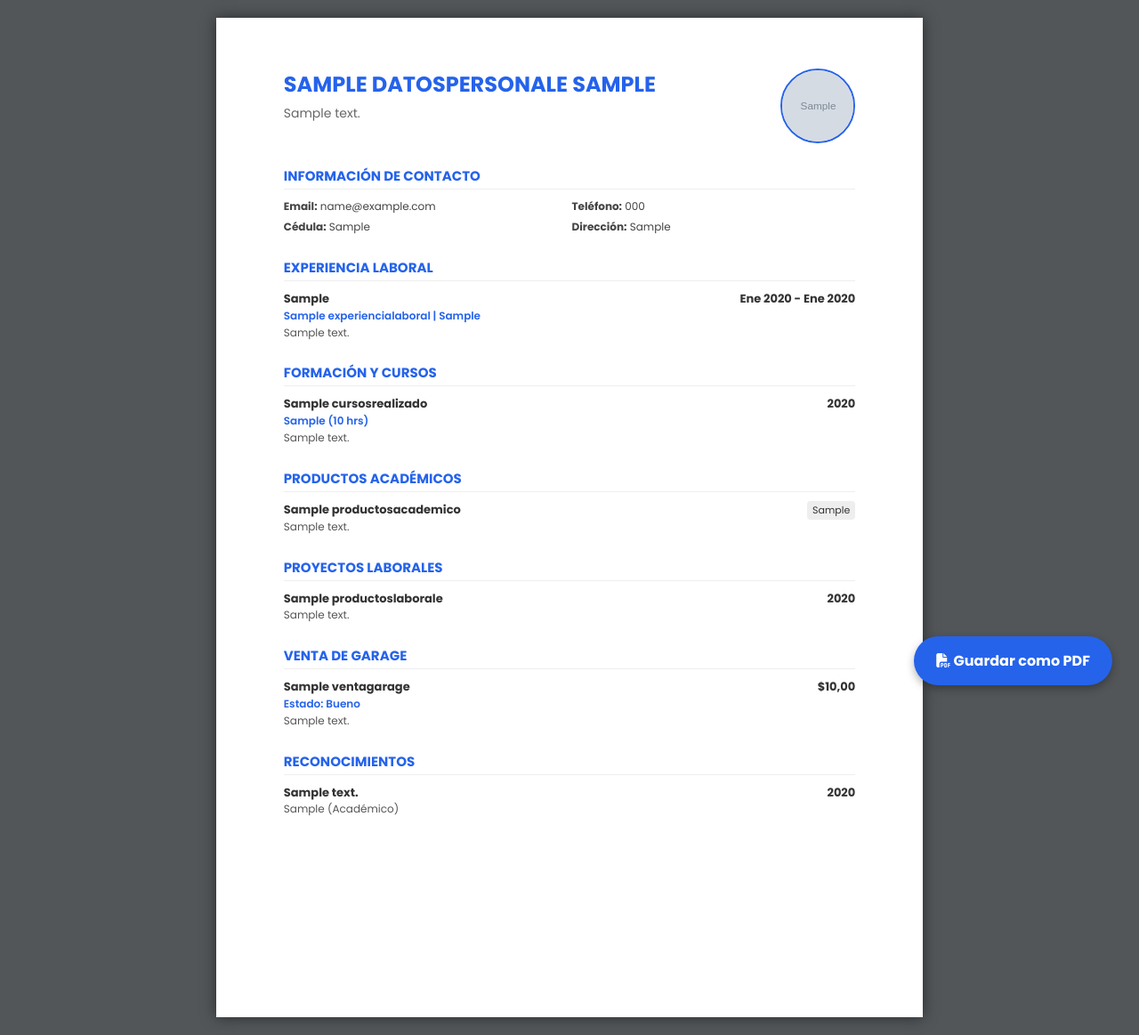
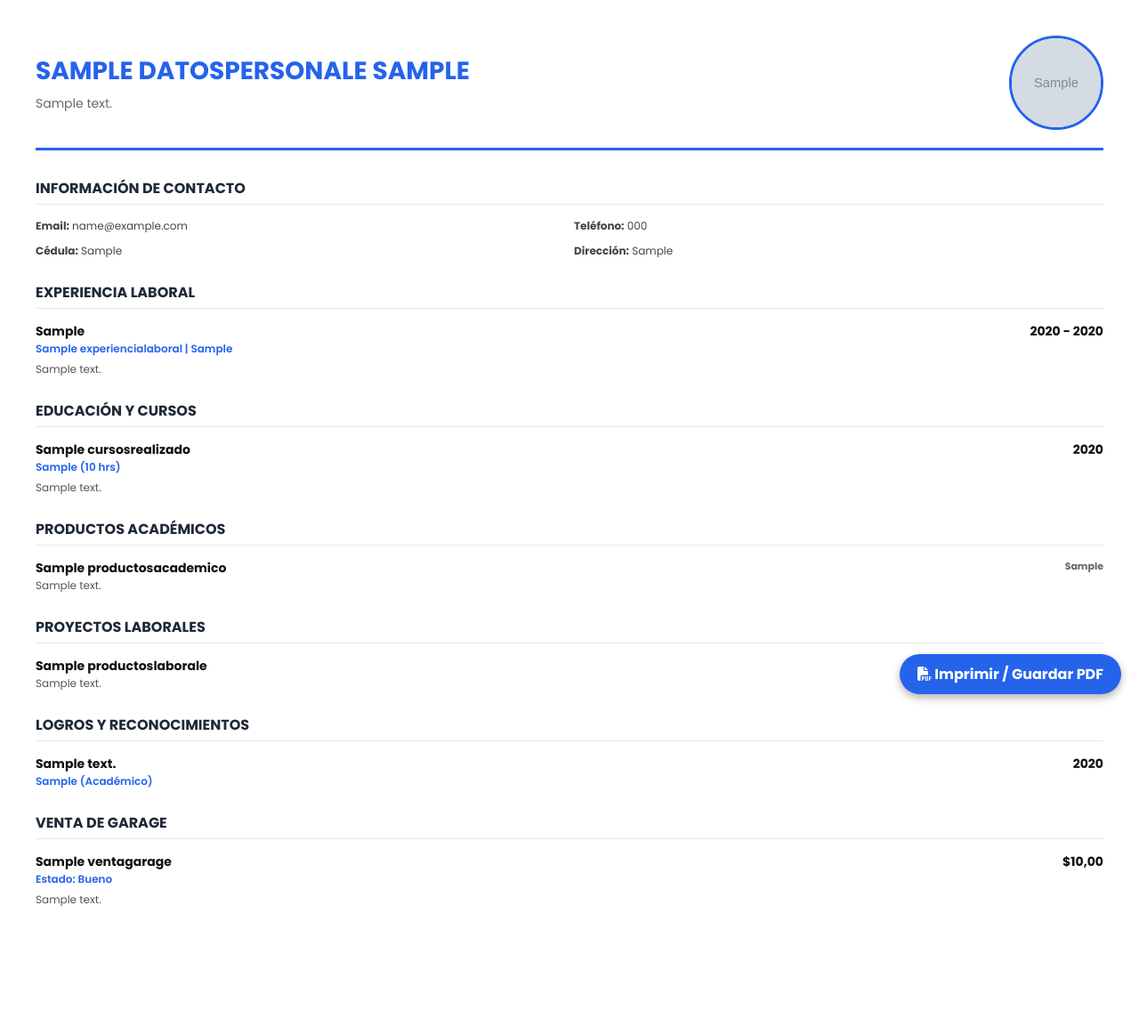
Before and after one commit to alanalava/HOJADEVIDA_ALAN, a Django app: page /cv-completo/ in a window 1280 px wide. Shown: the whole page at 89% size. After the commit the page ends 1018 px from the top, so only its background shows below. Run offline with Django 5.2, Linux system fonts and the light colour scheme; tables that the repository leaves empty hold one stand-in row (values such as "Sample post"); grey boxes marked "Sample" are stand-in pictures.

Commit message:
arreglo PDF 3

```diff
--- a/Perfil/templates/cv_completo.html
+++ b/Perfil/templates/cv_completo.html
@@ -8,95 +8,147 @@
     <link rel="stylesheet" href="https://cdnjs.cloudflare.com/ajax/libs/font-awesome/6.4.0/css/all.min.css">
 
     <style>
+        @page {
+            size: A4;
+            margin: 0;
+        }
         body {
-            background: #525659;
+            background: #ffffff;
             font-family: 'Poppins', sans-serif;
             margin: 0;
-            padding: 20px;
-            display: flex;
-            justify-content: center;
+            padding: 40px;
+            color: #333;
         }
 
-        .page {
-            background: white;
-            width: 21cm;
-            min-height: 29.7cm;
-            padding: 1.5cm 2cm;
-            box-shadow: 0 0 15px rgba(0,0,0,0.5);
-            box-sizing: border-box;
-            position: relative;
+        /* Encabezado */
+        .header {
+            display: flex;
+            justify-content: space-between;
+            align-items: center;
+            border-bottom: 3px solid #2563eb;
+            padding-bottom: 20px;
+            margin-bottom: 30px;
+        }
+        .header-text h1 {
+            margin: 0;
+            color: #2563eb;
+            font-size: 28px;
+            text-transform: uppercase;
+        }
+        .header-text p {
+            margin: 5px 0 0 0;
+            color: #666;
+            font-size: 14px;
         }
 
-        h1 { margin: 0; color: #2563eb; font-size: 24px; text-transform: uppercase; }
-        h2 { margin: 5px 0 20px 0; color: #1f2937; font-size: 16px; font-weight: 400; border-bottom: 2px solid #2563eb; padding-bottom: 10px; }
-
-        h3.section-title {
-            color: #2563eb;
-            font-size: 15px;
-            text-transform: uppercase;
-            border-bottom: 1px solid #eee;
-            margin-top: 25px;
-            margin-bottom: 10px;
-            padding-bottom: 3px;
+        /* Foto de Perfil */
+        .profile-img {
+            width: 100px;
+            height: 100px;
+            border-radius: 50%;
+            border: 3px solid #2563eb;
+            object-fit: cover;
         }
 
-        .item { margin-bottom: 15px; page-break-inside: avoid; }
-        .item-head { display: flex; justify-content: space-between; font-weight: 700; font-size: 13px; color: #333; }
-        .item-sub { color: #2563eb; font-size: 12px; font-weight: 600; margin-bottom: 2px; }
-        .item-desc { font-size: 12px; color: #555; line-height: 1.4; text-align: justify; }
+        /* Secciones */
+        h3.section-title {
+            color: #1f2937;
+            font-size: 16px;
+            text-transform: uppercase;
+            border-bottom: 1px solid #e5e7eb;
+            margin-top: 25px;
+            margin-bottom: 15px;
+            padding-bottom: 5px;
+            font-weight: 700;
+        }
 
-        /* Estilo para las imágenes dentro del PDF */
+        .item {
+            margin-bottom: 20px;
+            page-break-inside: avoid; /* Evita que se corte a la mitad al imprimir */
+        }
+
+        .item-head {
+            display: flex;
+            justify-content: space-between;
+            font-weight: 700;
+            font-size: 14px;
+            color: #111;
+        }
+
+        .item-sub {
+            color: #2563eb;
+            font-size: 12px;
+            font-weight: 600;
+            margin-bottom: 5px;
+        }
+
+        .item-desc {
+            font-size: 12px;
+            color: #555;
+            line-height: 1.5;
+            text-align: justify;
+        }
+
+        /* Imágenes de evidencia */
         .evidence-img {
-            margin-top: 8px;
-            max-width: 150px;
-            max-height: 120px;
-            border: 1px solid #e5e7eb;
+            margin-top: 10px;
+            width: 120px; /* Tamaño fijo para que no rompa el PDF */
+            height: auto;
+            border: 1px solid #ccc;
             padding: 3px;
-            border-radius: 4px;
+            border-radius: 5px;
             display: block;
         }
 
-        .contact-info {
-            display: grid; grid-template-columns: 1fr 1fr; font-size: 12px; gap: 5px; color: #444; margin-bottom: 20px;
+        .contact-grid {
+            display: grid;
+            grid-template-columns: 1fr 1fr;
+            gap: 10px;
+            font-size: 12px;
+            margin-bottom: 20px;
+            color: #444;
         }
 
+        /* Botón solo visible en web, oculto al imprimir */
         .print-btn {
-            position: fixed; bottom: 30px; right: 30px; background: #2563eb; color: white;
-            padding: 15px 25px; border-radius: 50px; text-decoration: none; font-weight: bold;
-            box-shadow: 0 4px 10px rgba(0,0,0,0.3); cursor: pointer; z-index: 999;
+            position: fixed;
+            bottom: 20px;
+            right: 20px;
+            background: #2563eb;
+            color: white;
+            padding: 10px 20px;
+            border-radius: 50px;
+            text-decoration: none;
+            font-weight: bold;
+            box-shadow: 0 4px 10px rgba(0,0,0,0.3);
         }
-        .print-btn:hover { background: #1d4ed8; transform: scale(1.05); }
-
         @media print {
-            body { background: white; padding: 0; }
-            .page { width: 100%; box-shadow: none; margin: 0; padding: 0; }
             .print-btn { display: none; }
-            @page { margin: 1.5cm 2cm; }
+            body { padding: 0 20px; }
         }
     </style>
 </head>
 <body>
 
     <a href="javascript:window.print()" class="print-btn">
-        <i class="fas fa-file-pdf"></i> Guardar como PDF
+        <i class="fas fa-file-pdf"></i> Imprimir / Guardar PDF
     </a>
 
-    <div class="page">
+    <div class="header">
+        <div class="header-text">
+            <h1>{{ perfil.nombres }} {{ perfil.apellidos }}</h1>
+            <p>{{ perfil.descripcionperfil }}</p>
+        </div>
 
-        <div style="display: flex; justify-content: space-between; align-items: flex-start;">
-            <div style="flex: 1;">
-                <h1>{{ perfil.nombres }} {{ perfil.apellidos }}</h1>
-                <div style="color: #666; font-size: 14px; margin-top: 5px;">{{ perfil.descripcionperfil }}</div>
-            </div>
         {% if perfil.fotoperfil %}
-            <img src="{{ perfil.fotoperfil.url }}" style="width: 80px; height: 80px; border-radius: 50%; object-fit: cover; border: 2px solid #2563eb;">
+        <img src="{% if request.is_secure %}https{% else %}http{% endif %}://{{ request.get_host }}{{ perfil.fotoperfil.url }}"
+             class="profile-img" alt="Foto Perfil"
+             onerror="this.style.display='none'">
         {% endif %}
     </div>
 
-        <div style="margin-top: 20px;"></div>
-
     <h3 class="section-title">Información de Contacto</h3>
-        <div class="contact-info">
+    <div class="contact-grid">
         <div><strong>Email:</strong> {{ perfil.email_contacto }}</div>
         <div><strong>Teléfono:</strong> {{ perfil.telefonofijo|default:perfil.telefonoconvencional }}</div>
         <div><strong>Cédula:</strong> {{ perfil.numerocedula }}</div>
@@ -109,10 +161,7 @@
     <div class="item">
         <div class="item-head">
             <span>{{ exp.cargodesempenado }}</span>
-                <span>
-                    {{ exp.fechainiciogestion|date:"M Y" }} -
-                    {% if exp.fechafingestion %}{{ exp.fechafingestion|date:"M Y" }}{% else %}Actualidad{% endif %}
-                </span>
+            <span>{{ exp.fechainiciogestion|date:"Y" }} - {% if exp.fechafingestion %}{{ exp.fechafingestion|date:"Y" }}{% else %}Actual{% endif %}</span>
         </div>
         <div class="item-sub">{{ exp.nombrempresa }} | {{ exp.lugarempresa }}</div>
         <div class="item-desc">{{ exp.descripcionfunciones }}</div>
@@ -121,7 +170,7 @@
     {% endif %}
 
     {% if cursos %}
-        <h3 class="section-title">Formación y Cursos</h3>
+    <h3 class="section-title">Educación y Cursos</h3>
     {% for curso in cursos %}
     <div class="item">
         <div class="item-head">
@@ -132,9 +181,11 @@
         <div class="item-desc">{{ curso.descripcioncurso }}</div>
 
         {% if curso.certificado %}
-                <img src="{{ curso.certificado.url }}" class="evidence-img" alt="Certificado">
+            <img src="{% if request.is_secure %}https{% else %}http{% endif %}://{{ request.get_host }}{{ curso.certificado.url }}"
+                 class="evidence-img">
         {% elif curso.imagen %}
-                <img src="{{ curso.imagen.url }}" class="evidence-img" alt="Imagen Curso">
+            <img src="{% if request.is_secure %}https{% else %}http{% endif %}://{{ request.get_host }}{{ curso.imagen.url }}"
+                 class="evidence-img">
         {% endif %}
     </div>
     {% endfor %}
@@ -146,14 +197,13 @@
     <div class="item">
         <div class="item-head">
             <span>{{ item.nombrerecurso }}</span>
-                <span style="font-weight: normal; font-size: 11px; background: #eee; padding: 2px 6px; border-radius: 4px;">{{ item.clasificador }}</span>
+            <span style="font-size:11px; color:#666;">{{ item.clasificador }}</span>
         </div>
         <div class="item-desc">{{ item.descripcion }}</div>
 
         {% if item.imagen %}
-                <img src="{{ item.imagen.url }}" class="evidence-img" alt="Evidencia">
-            {% elif item.archivo and item.archivo.url|slice:"-4:" == ".jpg" or item.archivo.url|slice:"-4:" == ".png" %}
-                <img src="{{ item.archivo.url }}" class="evidence-img" alt="Evidencia">
+            <img src="{% if request.is_secure %}https{% else %}http{% endif %}://{{ request.get_host }}{{ item.imagen.url }}"
+                 class="evidence-img">
         {% endif %}
     </div>
     {% endfor %}
@@ -170,7 +220,26 @@
         <div class="item-desc">{{ prod.descripcion }}</div>
 
         {% if prod.imagen %}
-                <img src="{{ prod.imagen.url }}" class="evidence-img" alt="Evidencia Proyecto">
+            <img src="{% if request.is_secure %}https{% else %}http{% endif %}://{{ request.get_host }}{{ prod.imagen.url }}"
+                 class="evidence-img">
+        {% endif %}
+    </div>
+    {% endfor %}
+    {% endif %}
+
+    {% if reconocimientos %}
+    <h3 class="section-title">Logros y Reconocimientos</h3>
+    {% for reco in reconocimientos %}
+    <div class="item">
+        <div class="item-head">
+            <span>{{ reco.descripcionreconocimiento }}</span>
+            <span>{{ reco.fechareconocimiento|date:"Y" }}</span>
+        </div>
+        <div class="item-sub">{{ reco.entidadpatrocinadora }} ({{ reco.tiporeconocimiento }})</div>
+
+        {% if reco.imagen %}
+            <img src="{% if request.is_secure %}https{% else %}http{% endif %}://{{ request.get_host }}{{ reco.imagen.url }}"
+                 class="evidence-img">
         {% endif %}
     </div>
     {% endfor %}
@@ -188,29 +257,12 @@
         <div class="item-desc">{{ item.descripcion }}</div>
 
         {% if item.imagen %}
-                <img src="{{ item.imagen.url }}" class="evidence-img" alt="Foto Producto">
+            <img src="{% if request.is_secure %}https{% else %}http{% endif %}://{{ request.get_host }}{{ item.imagen.url }}"
+                 class="evidence-img">
         {% endif %}
     </div>
     {% endfor %}
     {% endif %}
 
-        {% if reconocimientos %}
-        <h3 class="section-title">Reconocimientos</h3>
-        {% for reco in reconocimientos %}
-        <div class="item">
-            <div class="item-head">
-                <span>{{ reco.descripcionreconocimiento }}</span>
-                <span>{{ reco.fechareconocimiento|date:"Y" }}</span>
-            </div>
-            <div class="item-desc">{{ reco.entidadpatrocinadora }} ({{ reco.tiporeconocimiento }})</div>
-
-            {% if reco.imagen %}
-                <img src="{{ reco.imagen.url }}" class="evidence-img" alt="Foto Reconocimiento">
-            {% endif %}
-        </div>
-        {% endfor %}
-        {% endif %}
-
-    </div>
 </body>
 </html>
```
Lines whose indentation alone changed are shown as unchanged.
